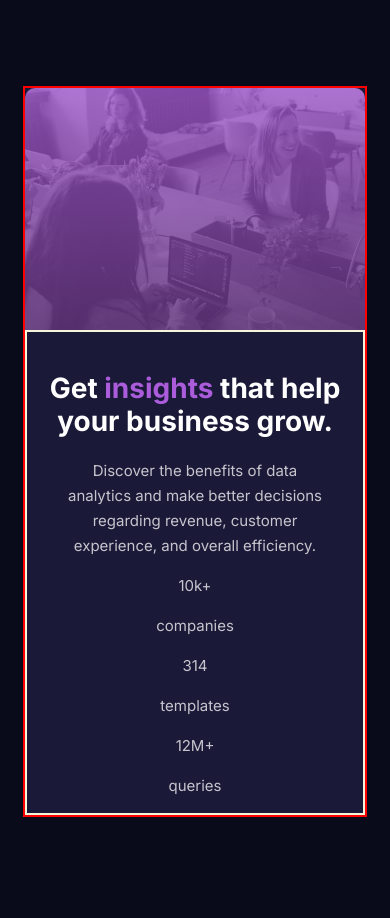
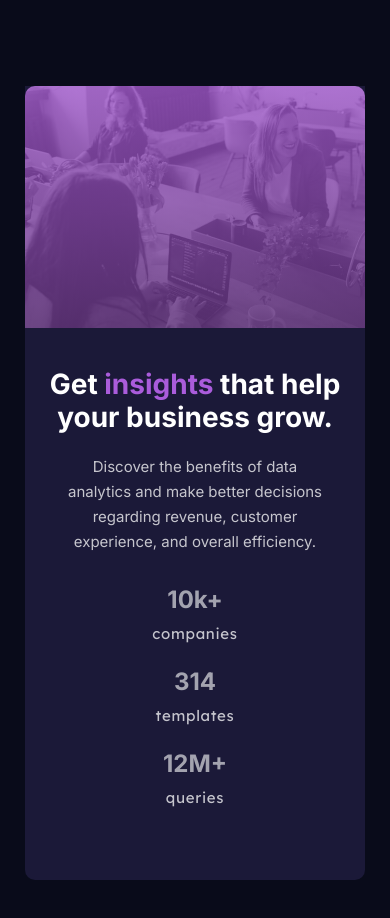
Before and after one commit to Mrbanano/Stats.preview.card.component, a plain HTML site: page index.html in a window 390 px wide. Drawn offline with Linux system fonts and the light colour scheme.

Commit message:
:art: mobile first

```diff
--- a/css/styles.css
+++ b/css/styles.css
@@ -30,10 +30,11 @@ body{
 .Main{
     margin: 86px auto;
     background-color: var(--Darkdesaturatedblue);
-    border: 2px solid red;
     text-align: center;
     min-width: 340px;
     width: 85%;
+    border-bottom-right-radius: 10px;
+    border-bottom-left-radius: 10px;
 }
 
 .Main-image{
@@ -48,9 +49,6 @@ body{
     margin: 0 auto;
     border-top-right-radius: 10px;
     border-top-left-radius: 10px;
-}
-.Main-text{
-    border: 2px solid beige;
 }
 
 .Main-text h1{
@@ -71,9 +69,20 @@ body{
 }
 
 .stats{
-
+ margin-block-start: 40px;
+ margin-block-end: 40px;
+ padding-block-end: 40px;
 }
 
-.stat{
+.stat h2{
 
+    font: var(--NumberMobile);
+    color: var(--Slightly);
+    margin-block-end: 15px;
 }
+
+.stat p{
+    font: var(--LabelMobile);
+    letter-spacing: 0.7px;
+    margin-block-end: 30px;
+}
--- a/index.html
+++ b/index.html
@@ -30,15 +30,15 @@
         </p>
         <div class="stats">
           <div class="stat">
-            <p>10k+</p>
+            <h2>10k+</h2>
             <p>companies</p>
           </div>
           <div class="stat">
-            <p>314</p>
+            <h2>314</h2>
             <p>templates</p>
           </div>
           <div class="stat">
-            <p>12M+</p>
+            <h2>12M+</h2>
             <p>queries</p>
           </div>
         </div>
```
